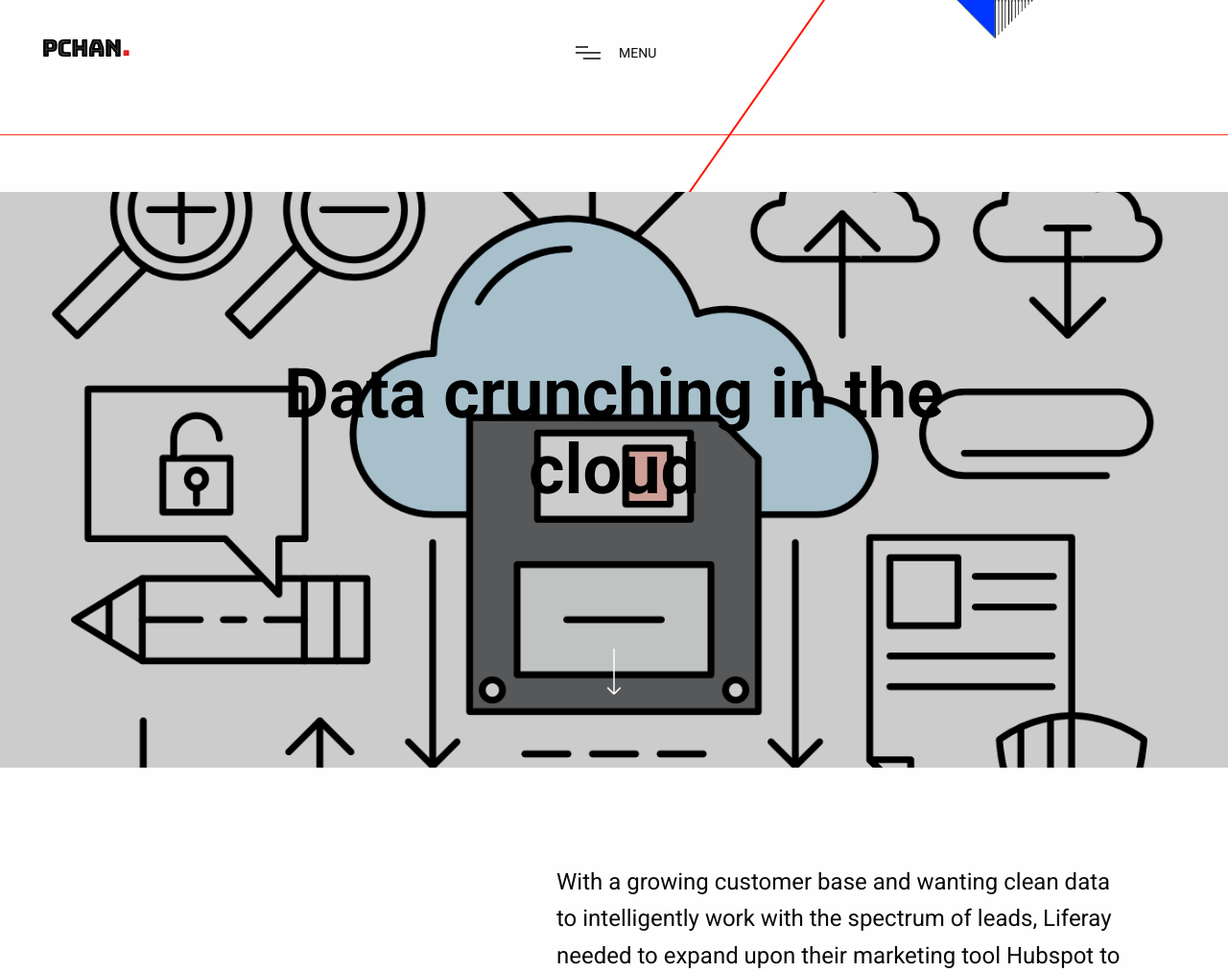
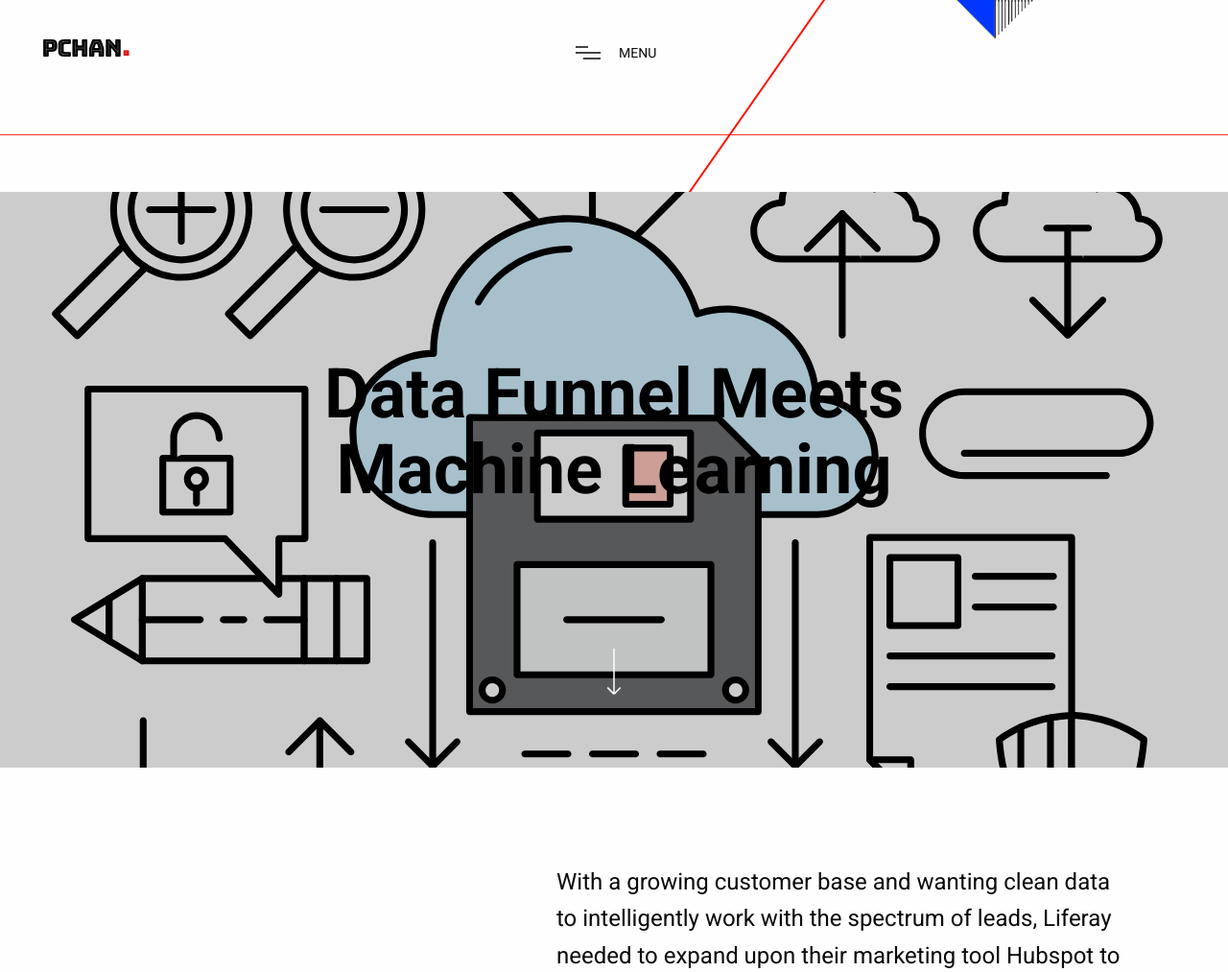
Before and after one commit to phillipchan1/p-portfolio, a PHP site: page /portfolio/esi-microservice in a window 1280 px wide. Shown: the top 1013 px of the page at 96% size. Run offline with PHP 8.4, Linux system fonts and the light colour scheme.

Commit message:
update copy for microservice

```diff
--- a/components/portfolio-slider.php
+++ b/components/portfolio-slider.php
@@ -9,10 +9,10 @@
 		</div>
 		<div class="bottom-section item" id="portfolio-esi-microservice">
 			<div class="work-caption">
-				<h3>INS Microservice</h3>
+				<h3>INS Microservice Mesh</h3>
 				<p class="work-client">Azure Functions / Node</p>
 			</div>
-			<a href="/portfolio/hubspot-microservice">view more</a>
+			<a href="/portfolio/esi-microservice">view more</a>
 		</div>
 	</div>
 	<div class="swiper-slide type-1">
--- a/portfolio/esi-microservice/index.php
+++ b/portfolio/esi-microservice/index.php
@@ -8,11 +8,11 @@
 	<div class="case-header dark">
 		<div class="case-header">
 			<div class="media-wrapper">
-				<img src="/portfolio/hubspot-microservice/banner.png" class="case-header-image " alt="">
+				<img src="/portfolio/esi-microservice/banner.svg" class="case-header-image " alt="">
 				<div class="image-overlay"></div>
 			</div>
 			<div class="large-12 columns">
-				<h2>Data crunching in the cloud</h2>
+				<h2>Data Funnel Meets Machine Learning</h2>
 			</div>
 			<p class="scroll-down-arrow">
 				<span class="scroll-down">
@@ -113,7 +113,7 @@
 			</div>
 			<div class="full purple colored-bg">
 				<p class="centered-text">
-					<img src="/portfolio/hubspot-microservice/laptop.jpg" alt="">
+					<img src="/portfolio/esi-microservice/laptop.jpg" alt="">
 				</p>
 			</div>
 			<div class="full no-right white">
```
